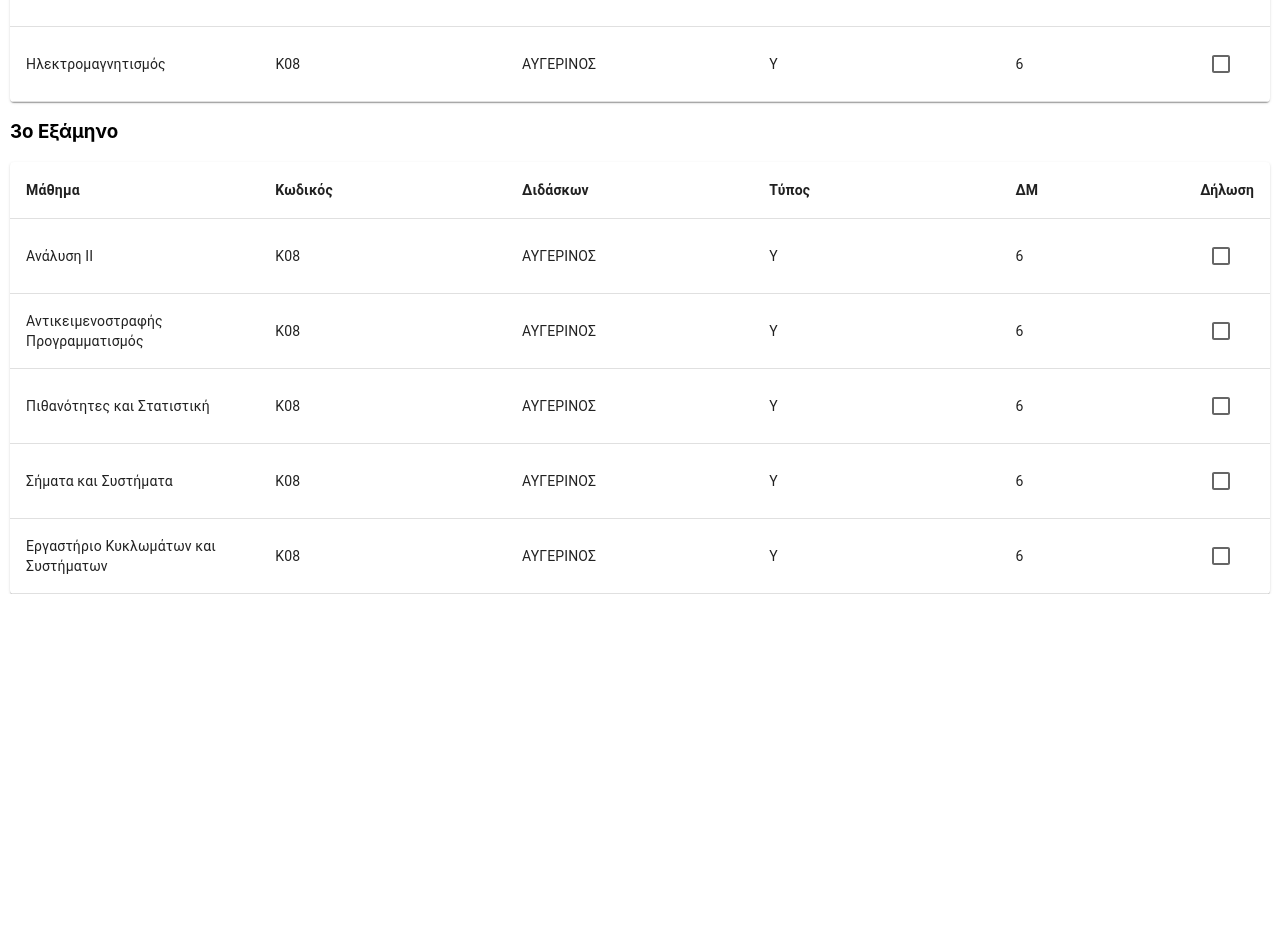
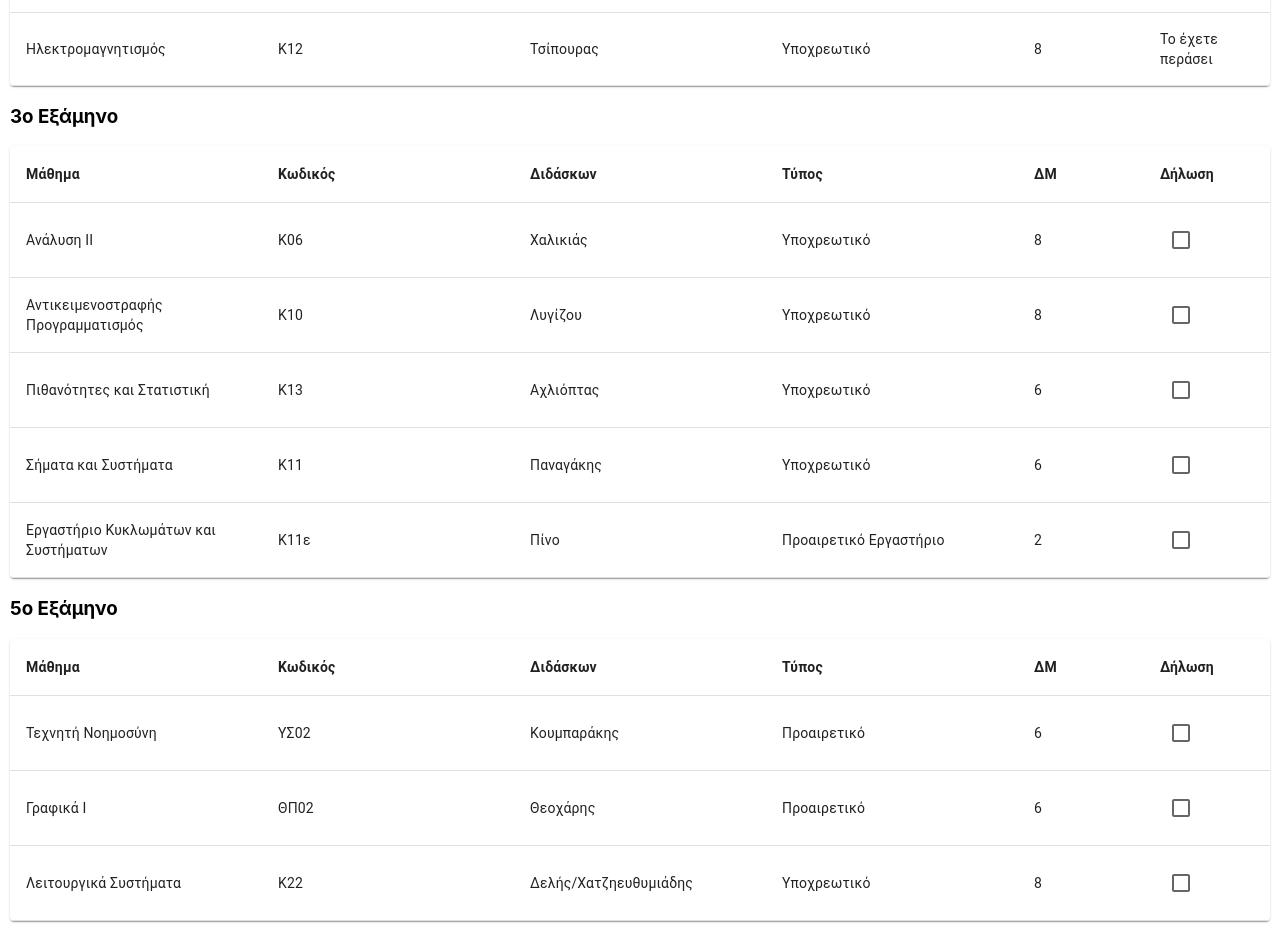
Before and after one commit to mgiannopoulos24/mystudiesv2, a React (Create React App) app: page /MainStud/CoursesDec in a window 1280 px wide. Shown: the part 1032-1973 px from the top of the page. Before the commit the page ends 1626 px from the top, so only its background shows below. Built offline with nearby package versions, Linux system fonts and the light colour scheme; no server answers.

Commit message:
Small changes

```diff
--- a/src/Declarations/CoursesDec/CoursesDec.css
+++ b/src/Declarations/CoursesDec/CoursesDec.css
@@ -5,7 +5,7 @@
     align-items: center;
 }
 
-.row-coursesdec-1,.row-coursesdec-2,.row-coursesdec-3{
+.row-coursesdec-1,.row-coursesdec-2,.row-coursesdec-3,.row-coursesdec-4{
     margin-right: 10px;
     margin-left: 10px;
     justify-content: center;
--- a/src/Declarations/CoursesDec/CoursesDec.jsx
+++ b/src/Declarations/CoursesDec/CoursesDec.jsx
@@ -24,29 +24,34 @@ function createData(subject, id, professor,  type,points,declare) {
 }
 
 const rowsSem1 = [
-    createData('Εισαγωγή στον Προγραμματισμό', 'Κ08', 'ΑΥΓΕΡΙΝΟΣ',   'Υ', 6, ),
-    createData('Γραμμική Άλγεβρα', 'Κ08', 'ΑΥΓΕΡΙΝΟΣ',   'Υ', 6, ),
-    createData('Διακριτά Μαθηματικά', 'Κ08', 'ΑΥΓΕΡΙΝΟΣ',  'Υ', 6, ),
-    createData('Εισαγωγή στην πληροφορική και τις τηλεπικοινωνίες', 'Κ08', 'ΑΥΓΕΡΙΝΟΣ',  'Υ', 6, ),
-    createData('Λογική Σχεδίαση', 'Κ08', 'ΑΥΓΕΡΙΝΟΣ',  'Υ', 6, ),
+    createData('Εισαγωγή στον Προγραμματισμό', 'Κ04', 'Αυγερινός','Υποχρεωτικό', 7,),
+    createData('Γραμμική Άλγεβρα', 'Κ03', 'Νάκος',   'Υποχρεωτικό', 6, ),
+    createData('Διακριτά Μαθηματικά', 'Κ09', 'Τζάμος',  'Υποχρεωτικό', 7, ),
+    createData('Εισαγωγή στην πληροφορική και τις τηλεπικοινωνίες', 'ΓΠ07', 'Ρούσσου',  'Γενικής Παιδείας',2, ),
+    createData('Λογική Σχεδίαση', 'Κ02', 'Καρακώστας',  'Υποχρεωτικό', 6, ),
 ];
 
 const rowsSem2 = [
-    createData('Ανάλυση Ι', 'Κ08', 'ΑΥΓΕΡΙΝΟΣ',  'Υ', 6, ),
-    createData('Αρχιτεκτονική Υπολογιστών Ι', 'Κ08', 'ΑΥΓΕΡΙΝΟΣ',  'Υ', 6, ),
-    createData('Δομές Δεδομένων και Τεχνικές Προγραμματισμού', 'Κ08', 'ΑΥΓΕΡΙΝΟΣ',  'Υ', 6, ),
-    createData('Εφαρμοσμένα Μαθηματικά', 'Κ08', 'ΑΥΓΕΡΙΝΟΣ', 'Υ', 6, ),
-    createData('Ηλεκτρομαγνητισμός', 'Κ08', 'ΑΥΓΕΡΙΝΟΣ',  'Υ', 6, ),
+    createData('Ανάλυση Ι', 'Κ01', 'Δοδός',  'Υποχρεωτικό', 8, ),
+    createData('Αρχιτεκτονική Υπολογιστών Ι', 'Κ14', 'Γκιζόπουλος',  'Υποχρεωτικό', 7, ),
+    createData('Δομές Δεδομένων και Τεχνικές Προγραμματισμού', 'Κ08', 'Κουμπαράκης/Χατζηκοκολάκης',  'Υποχρεωτικό', 7, ),
+    createData('Εφαρμοσμένα Μαθηματικά', 'Κ20β', 'Λουκά', 'Προαιρετικό', 6, ),
+    createData('Ηλεκτρομαγνητισμός', 'Κ12', 'Τσίπουρας',  'Υποχρεωτικό', 8, ),
 ];
 
 const rowsSem3 = [
-    createData('Ανάλυση ΙΙ', 'Κ08', 'ΑΥΓΕΡΙΝΟΣ', 'Υ', 6, ),
-    createData('Αντικειμενοστραφής Προγραμματισμός', 'Κ08', 'ΑΥΓΕΡΙΝΟΣ', 'Υ', 6,),
-    createData('Πιθανότητες και Στατιστική', 'Κ08', 'ΑΥΓΕΡΙΝΟΣ',  'Υ', 6, ),
-    createData('Σήματα και Συστήματα', 'Κ08', 'ΑΥΓΕΡΙΝΟΣ', 'Υ', 6, ),
-    createData('Εργαστήριο Κυκλωμάτων και Συστήματων', 'Κ08', 'ΑΥΓΕΡΙΝΟΣ', 'Υ', 6,),
+    createData('Ανάλυση ΙΙ', 'Κ06', 'Χαλικιάς', 'Υποχρεωτικό', 8, ),
+    createData('Αντικειμενοστραφής Προγραμματισμός', 'Κ10', 'Λυγίζου', 'Υποχρεωτικό', 8,),
+    createData('Πιθανότητες και Στατιστική', 'Κ13', 'Αχλιόπτας',  'Υποχρεωτικό', 6, ),
+    createData('Σήματα και Συστήματα', 'Κ11', 'Παναγάκης', 'Υποχρεωτικό', 6, ),
+    createData('Εργαστήριο Κυκλωμάτων και Συστήματων', 'Κ11ε', 'Πίνο', 'Προαιρετικό Εργαστήριο', 2,),
 ];
 
+const rowsSem5=[
+    createData('Τεχνητή Νοημοσύνη','ΥΣ02', 'Κουμπαράκης','Προαιρετικό', 6,),
+    createData('Γραφικά Ι','ΘΠ02','Θεοχάρης','Προαιρετικό',6),
+    createData('Λειτουργικά Συστήματα','Κ22','Δελής/Χατζηευθυμιάδης','Υποχρεωτικό',8,),
+]
 const CoursesDec=()=>{
     const [checkedCourses, setCheckedCourses] = useState([]);
     const [temporarySaveMessage, setTemporarySaveMessage] = useState(null);
@@ -228,8 +233,8 @@ const CoursesDec=()=>{
                                     <TableCell style={{ width: '20%', fontWeight: 'bold' }}>Κωδικός</TableCell>
                                     <TableCell style={{ width: '20%', fontWeight: 'bold' }}>Διδάσκων</TableCell>
                                     <TableCell style={{ width: '20%' , fontWeight: 'bold'}}>Τύπος</TableCell>
-                                    <TableCell style={{ width: '15%' , fontWeight: 'bold'}}>ΔΜ</TableCell>
-                                    <TableCell style={{ width: '5%' , fontWeight: 'bold'}}>Δήλωση</TableCell>
+                                    <TableCell style={{ width: '10%' , fontWeight: 'bold'}}>ΔΜ</TableCell>
+                                    <TableCell style={{ width: '10%' , fontWeight: 'bold'}}>Δήλωση</TableCell>
                                 </TableRow>
                             </TableHead>
                             <TableBody>
@@ -240,10 +245,15 @@ const CoursesDec=()=>{
                                     <TableCell>{row.professor}</TableCell>
                                     <TableCell>{row.type}</TableCell>
                                     <TableCell>{row.points}</TableCell>
-                                    <TableCell><Checkbox
-                                    checked={checkedCourses.includes(row)}
-                                    onChange={() => handleCheckboxChange(row)}
-                                    disabled={submitted || isCheckboxDisabled(row)}/>
+                                    <TableCell>{row.subject === 'Γραμμική Άλγεβρα' ? (
+                                        <Checkbox
+                                            checked={checkedCourses.includes(row)}
+                                            onChange={() => handleCheckboxChange(row)}
+                                            disabled={submitted || isCheckboxDisabled(row)}
+                                        />
+                                        ) : (
+                                        'Το έχετε περάσει'
+                                        )}
                                     </TableCell>
                                 </TableRow>))}
                             </TableBody>
@@ -260,8 +270,8 @@ const CoursesDec=()=>{
                                     <TableCell style={{ width: '20%', fontWeight: 'bold' }}>Κωδικός</TableCell>
                                     <TableCell style={{ width: '20%', fontWeight: 'bold' }}>Διδάσκων</TableCell>
                                     <TableCell style={{ width: '20%' , fontWeight: 'bold'}}>Τύπος</TableCell>
-                                    <TableCell style={{ width: '15%' , fontWeight: 'bold'}}>ΔΜ</TableCell>
-                                    <TableCell style={{ width: '5%' , fontWeight: 'bold'}}>Δήλωση</TableCell>
+                                    <TableCell style={{ width: '10%' , fontWeight: 'bold'}}>ΔΜ</TableCell>
+                                    <TableCell style={{ width: '10%' , fontWeight: 'bold'}}>Δήλωση</TableCell>
                                 </TableRow>
                             </TableHead>
                             <TableBody>
@@ -272,10 +282,15 @@ const CoursesDec=()=>{
                                     <TableCell>{row.professor}</TableCell>
                                     <TableCell>{row.type}</TableCell>
                                     <TableCell>{row.points}</TableCell>
-                                    <TableCell><Checkbox
-                                    checked={checkedCourses.includes(row)}
-                                    onChange={() => handleCheckboxChange(row)}
-                                    disabled={submitted || isCheckboxDisabled(row)}/>
+                                    <TableCell>{row.subject === 'Ανάλυση Ι' ? (
+                                        <Checkbox
+                                            checked={checkedCourses.includes(row)}
+                                            onChange={() => handleCheckboxChange(row)}
+                                            disabled={submitted || isCheckboxDisabled(row)}
+                                        />
+                                        ) : (
+                                        'Το έχετε περάσει'
+                                        )}
                                     </TableCell>
                                 </TableRow>))}
                             </TableBody>
@@ -292,8 +307,8 @@ const CoursesDec=()=>{
                                     <TableCell style={{ width: '20%', fontWeight: 'bold' }}>Κωδικός</TableCell>
                                     <TableCell style={{ width: '20%', fontWeight: 'bold' }}>Διδάσκων</TableCell>
                                     <TableCell style={{ width: '20%' , fontWeight: 'bold'}}>Τύπος</TableCell>
-                                    <TableCell style={{ width: '15%' , fontWeight: 'bold'}}>ΔΜ</TableCell>
-                                    <TableCell style={{ width: '5%' , fontWeight: 'bold'}}>Δήλωση</TableCell>
+                                    <TableCell style={{ width: '10%' , fontWeight: 'bold'}}>ΔΜ</TableCell>
+                                    <TableCell style={{ width: '10%' , fontWeight: 'bold'}}>Δήλωση</TableCell>
                                 </TableRow>
                             </TableHead>
                             <TableBody>
@@ -313,10 +328,39 @@ const CoursesDec=()=>{
                             </TableBody>
                         </Table>
                     </TableContainer>
-
-
-
-            </div>
+                </div>
+                <div className='row-coursesdec-4'>
+                <h3>5ο Εξάμηνο</h3>
+                    <TableContainer component={Paper}>
+                    <Table sx={{width:"100%"}}>
+                            <TableHead>
+                                <TableRow>
+                                    <TableCell style={{ width: '20%', fontWeight: 'bold'}}>Μάθημα</TableCell>
+                                    <TableCell style={{ width: '20%', fontWeight: 'bold' }}>Κωδικός</TableCell>
+                                    <TableCell style={{ width: '20%', fontWeight: 'bold' }}>Διδάσκων</TableCell>
+                                    <TableCell style={{ width: '20%' , fontWeight: 'bold'}}>Τύπος</TableCell>
+                                    <TableCell style={{ width: '10%' , fontWeight: 'bold'}}>ΔΜ</TableCell>
+                                    <TableCell style={{ width: '10%' , fontWeight: 'bold'}}>Δήλωση</TableCell>
+                                </TableRow>
+                            </TableHead>
+                            <TableBody>
+                                {rowsSem5.map((row)=>(
+                                <TableRow key={row.name}>
+                                    <TableCell>{row.subject}</TableCell>
+                                    <TableCell>{row.id}</TableCell>
+                                    <TableCell>{row.professor}</TableCell>
+                                    <TableCell>{row.type}</TableCell>
+                                    <TableCell>{row.points}</TableCell>
+                                    <TableCell><Checkbox
+                                    checked={checkedCourses.includes(row)}
+                                    onChange={() => handleCheckboxChange(row)}
+                                    disabled={submitted || isCheckboxDisabled(row)}/>
+                                    </TableCell>
+                                </TableRow>))}
+                            </TableBody>
+                        </Table>
+                    </TableContainer>
+                </div><br></br>
         </>
     )
 }
```
